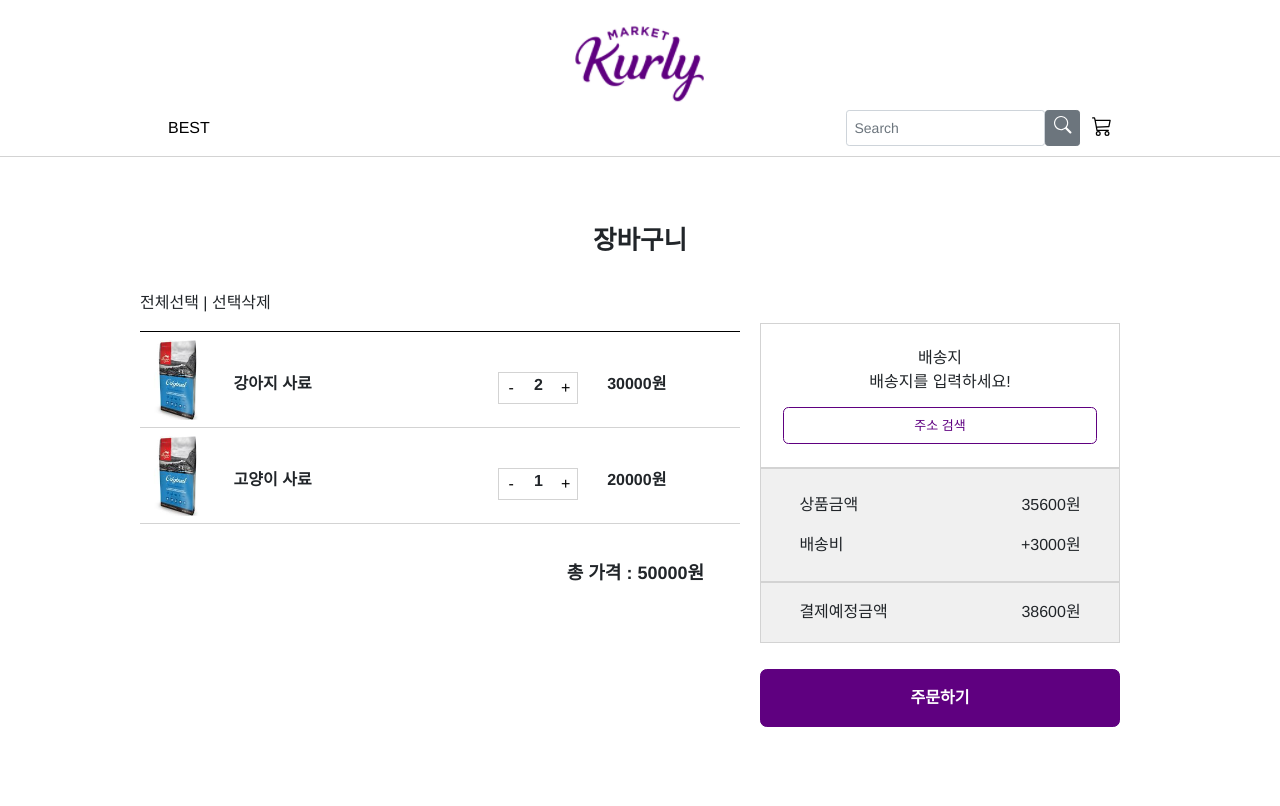
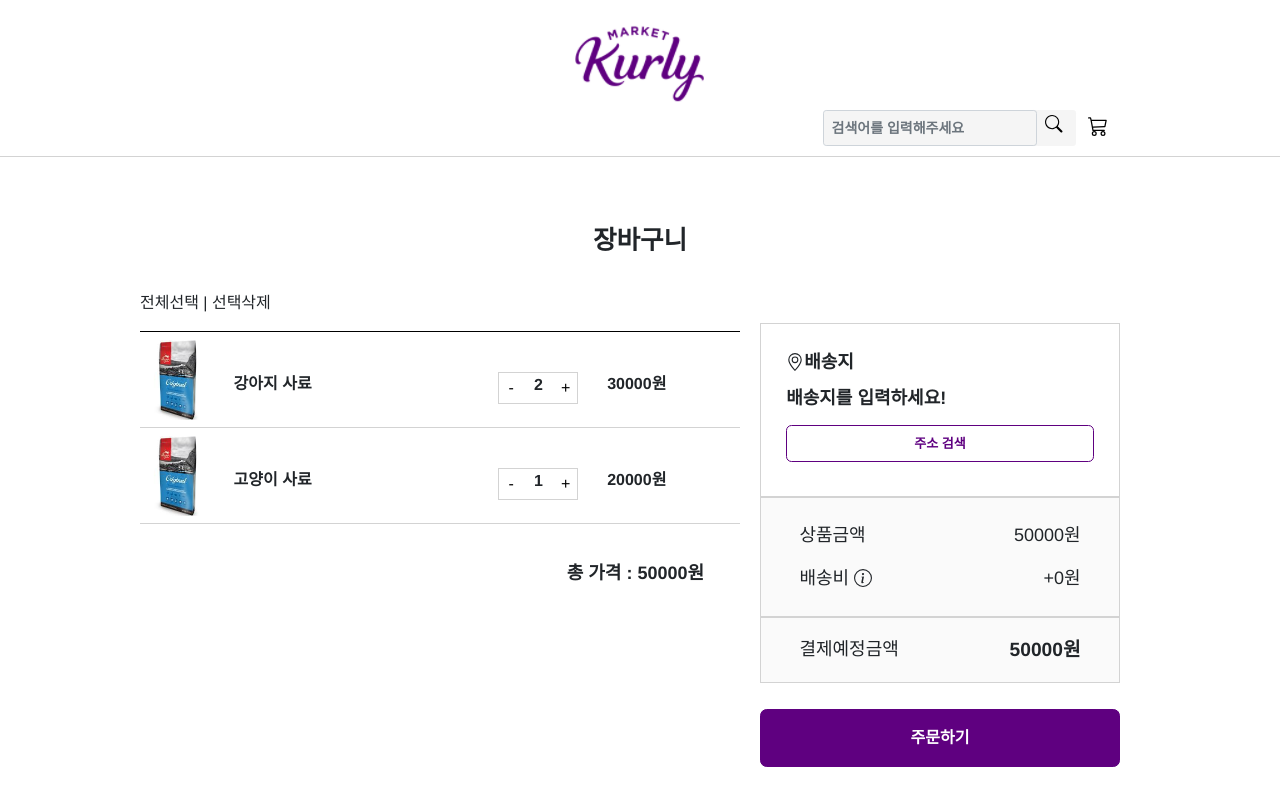
Before and after one commit to seunghyun1003/kurlyClone, a Vue app: page /#/shopbasketpage in a window 1280 px wide. Shown: the top 806 px of the page. Built offline with nearby package versions, Linux system fonts and the light colour scheme.

Commit message:
vetur error => vetur uninstall & vetur E install

```diff
--- a/src/components/AddedProductList.vue
+++ b/src/components/AddedProductList.vue
@@ -13,10 +13,12 @@
         </div>
         <div
           v-else
-          class="shopped-item"
           :key="index"
           v-for="(cartproduct, index) in $store.getters.getcartProducts"
         >
+          <div
+            class="shopped-item"
+            v-if="cartproduct.quantity > 0">
             <div
             class="shopped-imgtitle"
             @click="detailshow(index)"
@@ -33,6 +35,7 @@
               </div>
               <div class="shopped-price">
                 {{ cartproduct.itemtotalprice }}원
+              </div>
             </div>
           </div>
         <div class="shopped-total">
--- a/src/components/Form.vue
+++ b/src/components/Form.vue
@@ -1,16 +1,15 @@
 <template>
   <div id="form">
-    <div class="address-form">
     <div>
-        배송지
+      <b-icon icon="geo-alt"></b-icon>배송지
     </div>
     <div>
-        <b-modal ref="addr2-modal" hide-footer title="Using Component Methods">
-          <div class="d-block text-center">
+      <b-modal ref="addr2-modal" hide-footer>
+        <div class="d-block">
           <div>{{ addr1 }}</div>
           <div><input v-model="addr2" placeholder="나머지 주소를 입력해주세요"/></div>
         </div>
-          <b-button class="mt-3" variant="outline-danger" block @click="hideModal">완료</b-button>
+        <b-button class="mt-3" variant="outline-danger" block>완료</b-button>
       </b-modal>
       <div>
         <div v-if="addr2">
@@ -24,39 +23,10 @@
       <button class="button-style1" @click="showApi">주소 검색</button>
     </div>
   </div>
-    <div class="amount-div">
-      <div class="amount-div-item">
-        <div>
-          상품금액
-        </div>
-        <div>
-          35600원
-        </div>
-      </div>
-      <div class="amount-div-item">
-        <div>
-          배송비
-        </div>
-        <div>
-          +3000원
-        </div>
-      </div>
-    </div>
-    <div class="totalamount-div">
-      <div>
-        결제예정금액
-      </div>
-      <div>
-        38600원
-      </div>
-    </div>
-    <div class="order-button">
-      <button class="button-style2">주문하기</button>
-    </div>
-  </div>
 </template>
 
 <script>
+import OrderCheck from "@/components/OrderCheck.vue"
 export default {
   name: "Form",
   data() {
@@ -65,6 +35,9 @@ export default {
       addr1: '',
       addr2: '',
     }
+  },
+  components: {
+    OrderCheck
   },
   methods: {
     showApi() {
@@ -103,54 +76,26 @@ export default {
 
 <style>
 #form {
-}
-.address-form{
   border: 1px solid lightgray;
   background-color: white;
   padding: 1.4em;
+  text-align: left;
+  font-size: large;
+  font-weight: bold;
 }
-.amount-div{
-  border: 1px solid lightgray;
-  width: 100%;
-  padding: 1em 2.4em;
-  background-color: rgb(240, 240, 240);
-}
-.amount-div-item{
-  width: 100%;
-  display: flex;
-  flex-direction: row;
-  justify-content: space-between;
-  padding: 0.5em 0;
-}
-.totalamount-div{
-  display: flex;
-  flex-direction: row;
-  justify-content: space-between;
-  padding: 1.1em 2.4em;
-  border: 1px solid lightgray;
-  background-color: rgb(240, 240, 240);
-}
-.order-button{
-  background-color: white;
-  padding: 0.6em 0;
+#form > div{
+  font-size: large;
+  font-weight: bold;
+  padding-bottom: 0.5em;
 }
 .button-style1{
   background-color: inherit;
-  border: 1px solid #5f0080;
   border-radius: 0.42em;
   color: #5f0080;
   width: 100%;
   padding: 0.6em;
   font-size: small;
   margin: 1em auto 0;
-}
-.button-style2{
-  background-color: #5f0080;
-  border-radius: 0.42em;
-  color: white;
-  width: 100%;
-  padding: 1em;
-  margin-top: 1em;
   border: 1px solid #5f0080;
   font-weight: bold;
 }
--- a/src/components/Nav.vue
+++ b/src/components/Nav.vue
@@ -6,15 +6,17 @@
       </a>
     </div>
     <div class="menu-nav">
-      <div class="nav-item">
-        <b-button router-link to="/bestpage">BEST</b-button>
+      <div>
+        <b-button router-link to="/shopbasketpage">
+          <b-icon icon="cart3"></b-icon>
+        </b-button>
       </div>
-      <div class="nav-item">
       <div class="search-form">
         <b-form-input
           size="sm"
           class="mr-sm-2"
-            placeholder="Search"
+          placeholder="검색어를 입력해주세요"
+          v-model="keyword"
         ></b-form-input>
         <b-button
           router-link
@@ -26,17 +28,19 @@
           <b-icon icon="search"></b-icon>
         </b-button>
       </div>
-        <b-button router-link to="/shopbasketpage">
-          <b-icon icon="cart3"></b-icon>
-        </b-button>
-      </div>
     </div>
   </div>
 </template>
 
 <script>
+import SearchRequire from "./SearchRequire.vue";
 export default {
-  name: "Nav"
+  name: "Nav",
+  data() {
+    return {
+      keyword: '',
+    }
+  },
 };
 </script>
 
@@ -51,29 +55,38 @@ export default {
 }
 .menu-nav {
   display: flex;
-  justify-content: space-between;
+  text-align:right;
   width: 1000px;
   padding: 0 1em 0.6em 1em;
+  flex-direction: row-reverse;
   margin: 0 auto;
 }
-.nav-item {
-  display: flex;
+.search-form {
+  background-color: rgb(245, 245, 245);
+  border:none;
+  border-radius: 0.7em;
 }
-.nav-item > button,
-.nav-item > a {
+.search-form > input[type=text] {
+  background-color: inherit;
+  color:rgb(220, 220, 220);;
+  font-weight: bold;
+}
+.menu-nav button,
+.menu-nav a {
   background-color: inherit;
   color: black;
   border: none;
+  padding-right: 1em;
 }
-.nav-item > button:hover,
-.nav-item > button:focus,
-.nav-item > a:hover,
-.nav-item > a:focus {
+.menu-nav button:hover,
+.menu-nav button:focus,
+.menu-nav a:hover,
+.menu-nav a:focus {
   background-color: inherit;
   border: none;
-  color: rgb(92, 37, 92);
+  color: #5f0080;
 }
-.nav-item > .search-form {
+.menu-nav > .search-form {
   display: flex;
 }
 </style>
--- /dev/null
+++ b/src/components/OrderButton.vue
@@ -0,0 +1,50 @@
+<template>
+  <div id="orderbutton">
+    <div class="order-button">
+        <div v-if="$store.getters.cartTotal > 0">
+            <button class="button-style2" @click="order">주문하기</button>
+        </div>
+        <div v-else>
+            <button class="button-style3">상품을 담아주세요</button>
+        </div>
+    </div>
+  </div>
+</template>
+
+<script>
+export default {
+  name: "OrderButton",
+  methods: {
+    order: function () {
+      alert('Hello')
+    }
+  }
+};
+</script>
+
+<style>
+.order-button{
+  background-color: white;
+  padding: 0.6em 0;
+}
+.button-style2{
+  background-color: #5f0080;
+  border-radius: 0.42em;
+  color: white;
+  width: 100%;
+  padding: 1em;
+  margin-top: 1em;
+  border: 1px solid #5f0080;
+  font-weight: bold;
+}
+.button-style3{
+  background-color: lightgray;
+  border-radius: 0.42em;
+  color: white;
+  width: 100%;
+  padding: 1em;
+  margin-top: 1em;
+  border: 1px solid lightgray;
+  font-weight: bold;
+}
+</style>
--- /dev/null
+++ b/src/components/OrderCheck.vue
@@ -0,0 +1,89 @@
+<template>
+  <div id="ordercheck">
+    <div class="amount-div">
+      <div class="amount-div-item">
+        <div class="amount-title">
+          상품금액
+        </div>
+        <div class="amount-value">
+          {{ $store.getters.cartTotal }}원
+        </div>
+      </div>
+      <div class="amount-div-item">
+        <div class="amount-title">
+            배송비
+            <b-icon icon="info-circle" id="tooltip-target-1"></b-icon>
+            <b-tooltip target="tooltip-target-1" triggers="hover" placement="bottom">
+                <b>30000원</b>이상 구매 시<br> 배송비 무료!
+            </b-tooltip>
+        </div>
+        <div class="amount-value" >
+            +{{ computeShippingFee }}원
+        </div>
+      </div>
+    </div>
+    <div class="totalamount-div">
+      <div class="amount-title">
+        결제예정금액
+      </div>
+      <div class="amount-value">
+        {{ computeTotalAmount }}원
+      </div>
+    </div>
+  </div>
+</template>
+
+<script>
+export default {
+  name: "OrderCheck",
+  data() {
+      return {
+          shippingfee: 0,
+      }
+  },
+  computed: {
+    computeShippingFee() {
+      return this.$store.getters.cartTotal >= 30000 || this.$store.getters.cartTotal === 0 ? this.shippingfee=0 : this.shippingfee=3000
+    },
+    computeTotalAmount() {
+        return this.$store.getters.cartTotal + this.shippingfee;
+    }
+  }
+};
+</script>
+
+<style>
+.address-form > div{
+  font-size: large;
+  font-weight: bold;
+  padding-bottom: 0.5em;
+}
+.amount-div{
+  border: 1px solid lightgray;
+  width: 100%;
+  padding: 1em 2.4em;
+  background-color: rgb(250, 250, 250);
+}
+.amount-div-item{
+  width: 100%;
+  display: flex;
+  flex-direction: row;
+  justify-content: space-between;
+  padding: 0.5em 0;
+}
+.totalamount-div{
+  display: flex;
+  flex-direction: row;
+  justify-content: space-between;
+  padding: 1.1em 2.4em;
+  border: 1px solid lightgray;
+  background-color: rgb(250, 250, 250);
+}
+.amount-title, .amount-value{
+    font-size: large;
+}
+.totalamount-div > .amount-value{
+    font-size: larger;
+    font-weight: bold;
+}
+</style>
--- a/src/components/SearchRequire.vue
+++ b/src/components/SearchRequire.vue
@@ -2,11 +2,11 @@
   <div id="searchrequire">
     <div class="search-form-title">검색조건</div>
     <div class="search-form-input">
-      <b-form-input placeholder="Search" id="input-default"></b-form-input>
+      <b-form-input id="input-default">{{keyword}}</b-form-input>
     </div>
     <div class="search-form-button">
       <button>
-        검색하기
+        검색
       </button>
     </div>
   </div>
@@ -14,7 +14,8 @@
 
 <script>
 export default {
-  name: "SearchRequire",
+  name: "searchrequire",
+  props: ['keyword'],
   data() {},
   methods: {}
 };
@@ -24,8 +25,8 @@ export default {
 #searchrequire {
   display: flex;
   width: 100%;
-  border-top: 2px solid purple;
-  border-bottom: 2px solid purple;
+  border-top: 2px solid #5f0080;
+  border-bottom: 2px solid #5f0080;
   padding: 1.5em;
   justify-content: space-evenly;
   margin-bottom: 3em;
@@ -48,7 +49,9 @@ export default {
 .search-form-button > button {
   width: 100%;
   height: 2.375em;
-  background-color: purple;
+  background-color: #5f0080;
+  border: 1px solid #5f0080;
+  border-radius: 0.4em;
   color: white;
   font-weight: 600;
 }
--- a/src/pages/ShopBasketPage.vue
+++ b/src/pages/ShopBasketPage.vue
@@ -6,7 +6,9 @@
         <AddedProductList></AddedProductList>
       </div>
       <div class="basket-item2">
-        <Form></Form>
+        <Form/>
+        <OrderCheck/>
+        <OrderButton/>
       </div>
     </div>
   </div>
@@ -15,11 +17,15 @@
 <script>
 import AddedProductList from "@/components/AddedProductList.vue"
 import Form from "@/components/Form.vue"
+import OrderCheck from "@/components/OrderCheck.vue"
+import OrderButton from "@/components/OrderButton.vue"
 export default {
   name: "ShopBasketPage",
   components: {
     AddedProductList,
-    Form
+    Form,
+    OrderCheck,
+    OrderButton
   }
 };
 </script>
--- a/src/store/index.js
+++ b/src/store/index.js
@@ -17,6 +17,7 @@ export const store = new Vuex.Store({
                 infoimg2: require("../assets/images/dogfood-info2.jpg"),
                 detailimg2: require("../assets/images/dogfood-detail.jpg"),
                 inventory: 10,
+                selled: 2,
             },
             {
                 id: 1,
```
Also changed, not shown: src/components/DaumAddress.Vue (deleted). Lines whose indentation alone changed are shown as unchanged.
